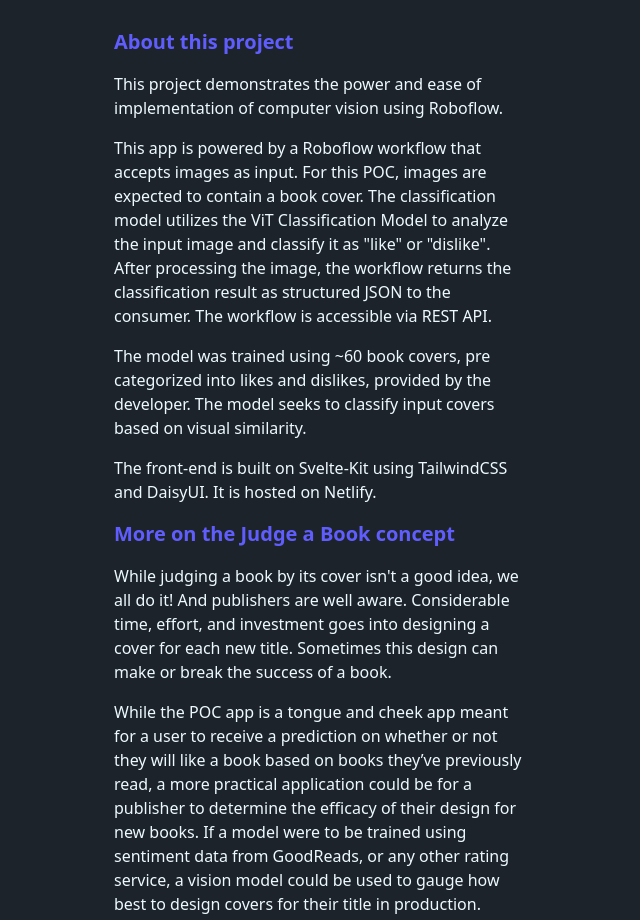
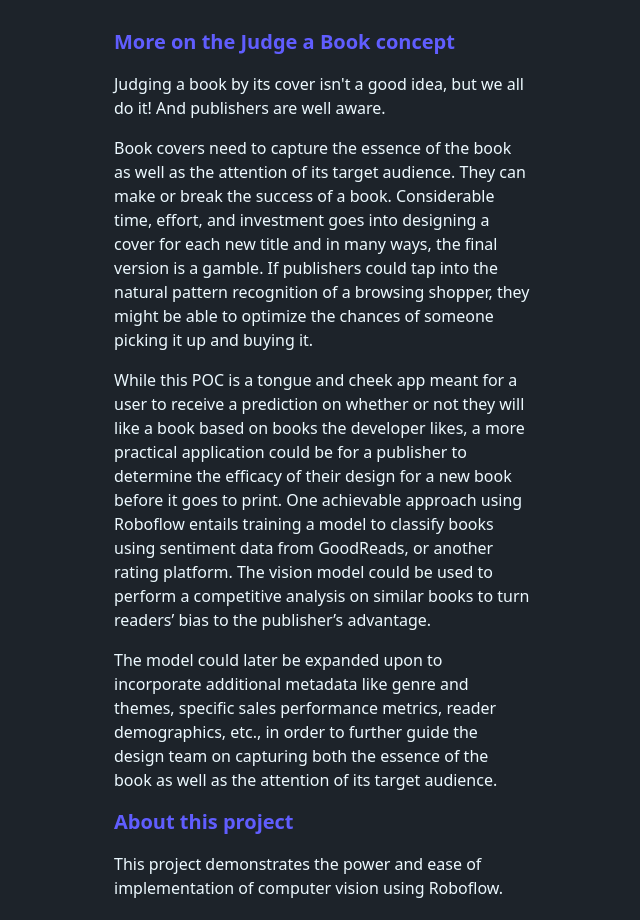
Before and after one commit to fcappadora/book-judge, a SvelteKit app: page /about-the-project in a window 1280 px wide. Shown: the part 100-1020 px from the top of the page, without its empty margins (318-958 px from the left). Built offline with nearby package versions, Linux system fonts and the light colour scheme.

Commit message:
better copy

```diff
--- a/src/routes/about-the-project/+page.svelte
+++ b/src/routes/about-the-project/+page.svelte
@@ -1,4 +1,31 @@
 <div class="pt-8">
+	<h1 class="text-primary mb-4 text-xl font-bold">More on the Judge a Book concept</h1>
+	<p class="mb-4">
+		Judging a book by its cover isn't a good idea, but we all do it! And publishers are well aware.
+	</p>
+	<p class="mb-4">
+		Book covers need to capture the essence of the book as well as the attention of its target
+		audience. They can make or break the success of a book. Considerable time, effort, and
+		investment goes into designing a cover for each new title and in many ways, the final version is
+		a gamble. If publishers could tap into the natural pattern recognition of a browsing shopper,
+		they might be able to optimize the chances of someone picking it up and buying it.
+	</p>
+	<p class="mb-4">
+		While this POC is a tongue and cheek app meant for a user to receive a prediction on whether or
+		not they will like a book based on books the developer likes, a more practical application could
+		be for a publisher to determine the efficacy of their design for a new book before it goes to
+		print. One achievable approach using Roboflow entails training a model to classify books using
+		sentiment data from GoodReads, or another rating platform. The vision model could be used to
+		perform a competitive analysis on similar books to turn readers’ bias to the publisher’s
+		advantage.
+	</p>
+	<p class="mb-4">
+		The model could later be expanded upon to incorporate additional metadata like genre and themes,
+		specific sales performance metrics, reader demographics, etc., in order to further guide the
+		design team on capturing both the essence of the book as well as the attention of its target
+		audience.
+	</p>
+
 	<h1 class="text-primary mb-4 text-xl font-bold">About this project</h1>
 	<p class="mb-4">
 		This project demonstrates the power and ease of implementation of computer vision using
@@ -19,25 +46,5 @@
 		The front-end is built on Svelte-Kit using TailwindCSS and DaisyUI. It is hosted on Netlify.
 	</p>
 
-	<h1 class="text-primary mb-4 text-xl font-bold">More on the Judge a Book concept</h1>
-	<p class="mb-4">
-		While judging a book by its cover isn't a good idea, we all do it! And publishers are well
-		aware. Considerable time, effort, and investment goes into designing a cover for each new title.
-		Sometimes this design can make or break the success of a book.
-	</p>
-	<p class="mb-4">
-		While the POC app is a tongue and cheek app meant for a user to receive a prediction on whether
-		or not they will like a book based on books they’ve previously read, a more practical
-		application could be for a publisher to determine the efficacy of their design for new books. If
-		a model were to be trained using sentiment data from GoodReads, or any other rating service, a
-		vision model could be used to gauge how best to design covers for their title in production.
-	</p>
-	<p class="mb-4">
-		The model could be expanded up to incorporate additional metadata like genre and themes,
-		specific sales performance metrics, reader demographics, etc., in order to further guide the
-		design team on capturing both the essence of the book as well as the attention of its target
-		audience.
-	</p>
-
 	<img src="/logo.png" aria-label="logo" alt="logo" />
 </div>
```
